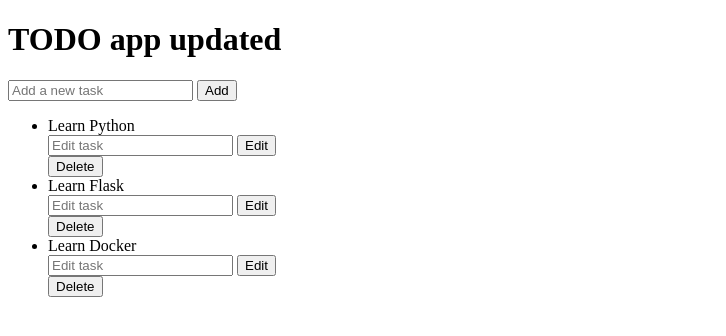
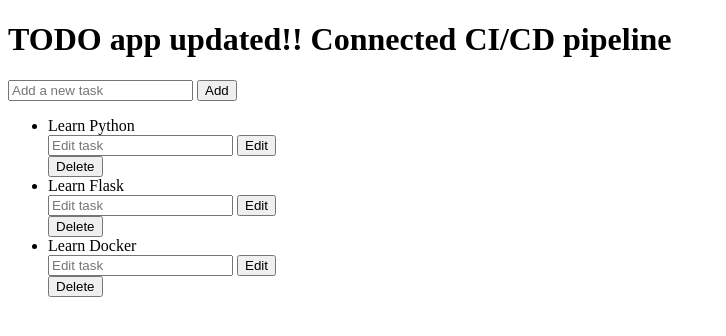
Before and after one commit to robinnayak/docker-jenkins-todo-app, a Flask app: page / in a window 1280 px wide. Shown: the top 336 px of the page, without its empty margins (0-726 px from the left). Run offline with Flask 3, Linux system fonts and the light colour scheme.

```diff
--- a/templates/index.html
+++ b/templates/index.html
@@ -8,7 +8,7 @@
 </head>
 
 <body>
-    <h1>TODO app updated</h1>
+    <h1>TODO app updated!! Connected CI/CD pipeline</h1>
     <form action="/add" method="POST">
         <input type="text" name="task" placeholder="Add a new task">
         <button type="submit">Add</button>
```
